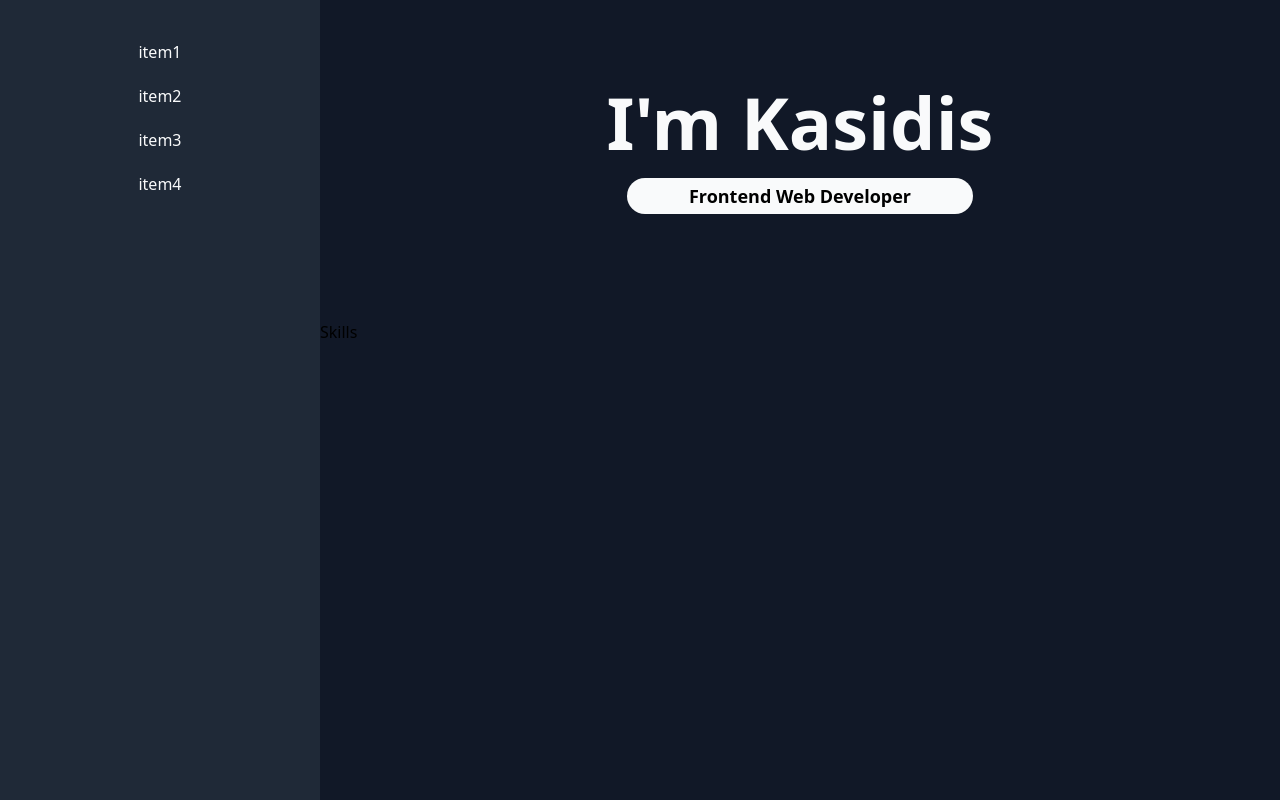
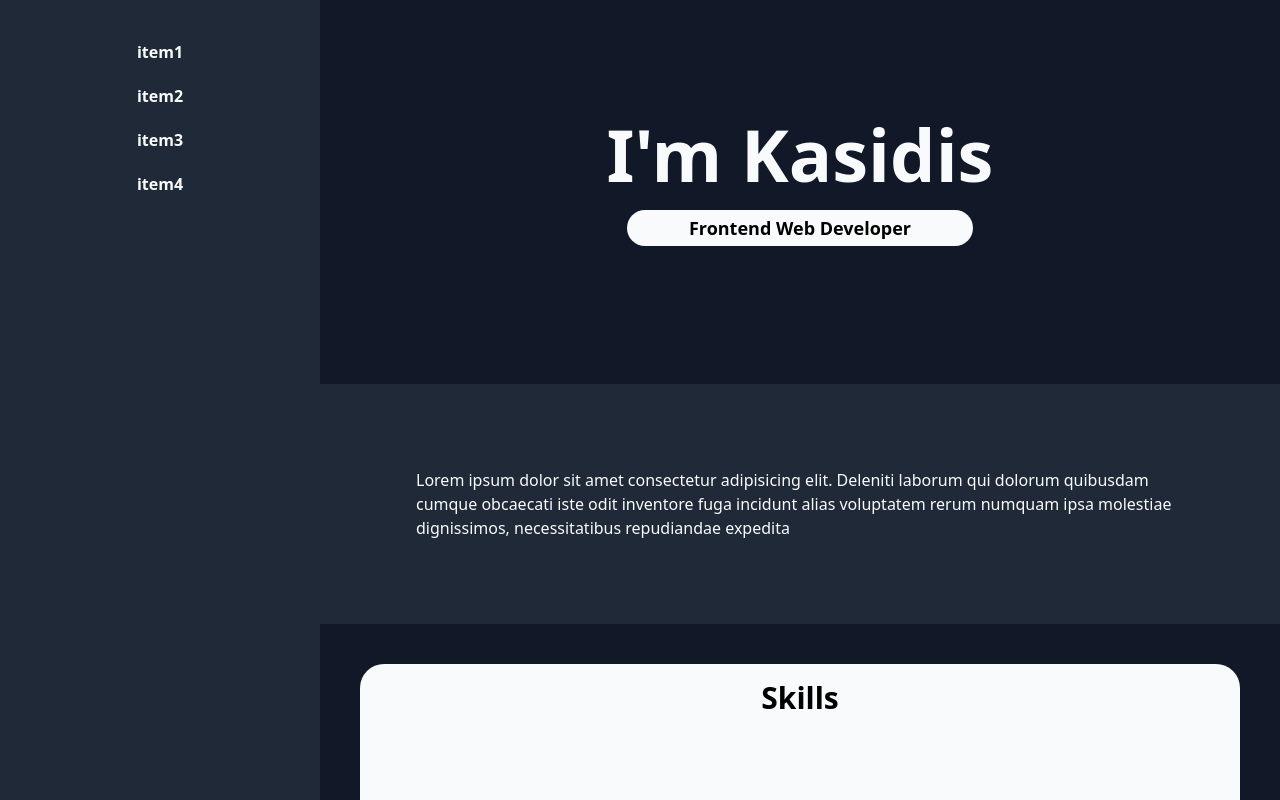
Before and after one commit to ckasidis/ckasidis-com-v1, a Next.js app: page / in a window 1280 px wide. Shown: the top 800 px of the page. Built offline with nearby package versions, Linux system fonts and the light colour scheme.

Commit message:
create QuoteSection and SkillSection

```diff
--- a/components/Banner.tsx
+++ b/components/Banner.tsx
@@ -2,7 +2,7 @@ import { NextPage } from 'next';
 
 const Banner: NextPage = () => {
 	return (
-		<div className="grid place-items-center h-80">
+		<section className="grid place-items-center min-h-[24rem]">
 			<div className="text-center">
 				<h1 className="text-gray-50 text-5xl font-bold sm:text-7xl">
 					I&apos;m Kasidis
@@ -11,7 +11,7 @@ const Banner: NextPage = () => {
 					Frontend Web Developer
 				</h3>
 			</div>
-		</div>
+		</section>
 	);
 };
 
--- a/components/Navigation.tsx
+++ b/components/Navigation.tsx
@@ -4,7 +4,7 @@ const Navigation: NextPage = () => {
 	return (
 		<div className="bg-gray-800 sticky top-0 left-0 sm:h-screen sm:w-1/4 sm:max-w-xs">
 			<nav className="flex items-center justify-center py-10">
-				<ul className="flex-1 flex items-center justify-evenly text-gray-50 sm:flex-col sm:gap-5">
+				<ul className="flex-1 flex items-center justify-evenly text-gray-50 font-bold sm:flex-col sm:gap-5">
 					<li>item1</li>
 					<li>item2</li>
 					<li>item3</li>
--- /dev/null
+++ b/components/QuoteSection.tsx
@@ -0,0 +1,15 @@
+import { NextPage } from 'next';
+
+interface Props {
+	text: string;
+}
+
+const QuoteSection: NextPage<Props> = ({ text }) => {
+	return (
+		<section className="grid place-items-center bg-gray-800 min-h-[15rem] py-4 text-gray-50">
+			<div className="w-4/5">{text}</div>
+		</section>
+	);
+};
+
+export default QuoteSection;
--- /dev/null
+++ b/components/SkillSection.tsx
@@ -0,0 +1,13 @@
+import { NextPage } from 'next';
+
+const SkillSection: NextPage = () => {
+	return (
+		<section className="p-10">
+			<div className="min-h-[24rem] bg-gray-50 py-4 rounded-3xl">
+				<h1 className="text-center text-3xl font-bold">Skills</h1>
+			</div>
+		</section>
+	);
+};
+
+export default SkillSection;
--- a/components/Skills.tsx
+++ /dev/null
@@ -1,11 +0,0 @@
-import { NextPage } from 'next';
-
-const Skills: NextPage = () => {
-	return (
-		<div>
-			<h1>Skills</h1>
-		</div>
-	);
-};
-
-export default Skills;
--- a/pages/index.tsx
+++ b/pages/index.tsx
@@ -1,12 +1,14 @@
 import { NextPage } from 'next';
 import Banner from '../components/Banner';
-import Skills from '../components/Skills';
+import QuoteSection from '../components/QuoteSection';
+import SkillSection from '../components/SkillSection';
 
 const HomePage: NextPage = () => {
 	return (
 		<>
 			<Banner />
-			<Skills />
+			<QuoteSection text="Lorem ipsum dolor sit amet consectetur adipisicing elit. Deleniti laborum qui dolorum quibusdam cumque obcaecati iste odit inventore fuga incidunt alias voluptatem rerum numquam ipsa molestiae dignissimos, necessitatibus repudiandae expedita" />
+			<SkillSection />
 		</>
 	);
 };
```
